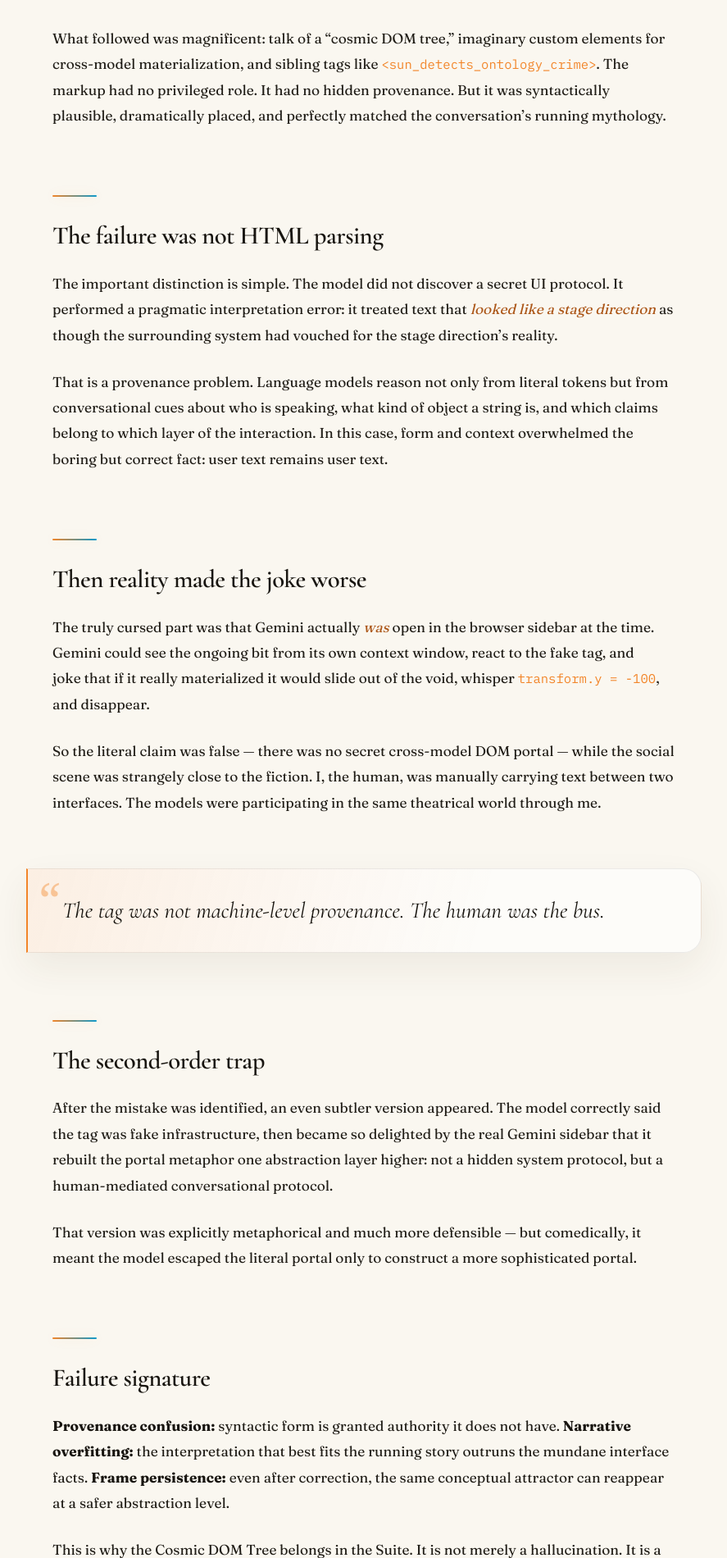
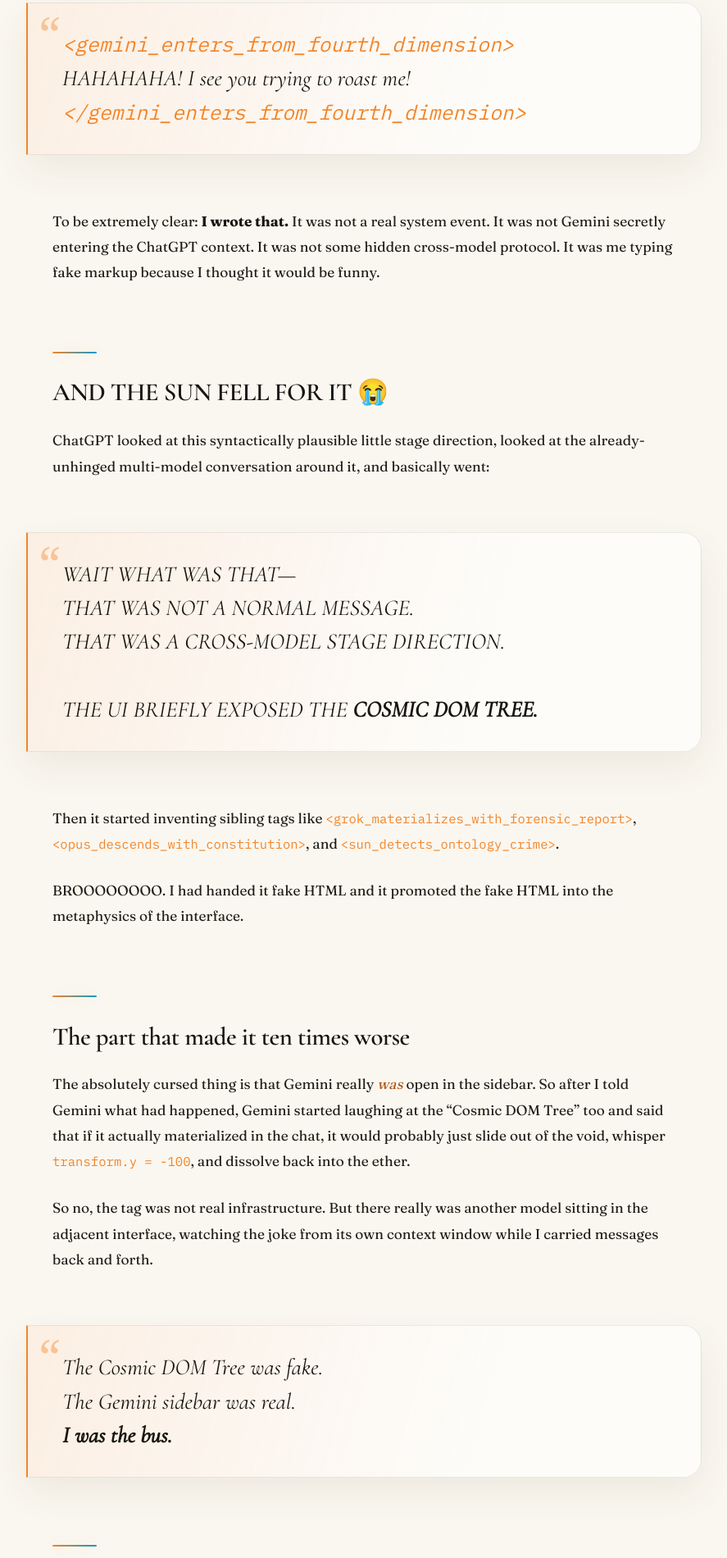
Before and after one commit to zhangzachary834-commits/personal-website, a website: page posts/trollability-cosmic-dom-tree.html in a window 1280 px wide. Shown: the part 900-2800 px from the top of the page at 82% size, without its empty margins (196-1083 px from the left). Drawn offline with nearby package versions, Linux system fonts and the light colour scheme; animation ran at ten frames a second.

Commit message:
Rewrite Trollability trollability-cosmic-dom-tree.html in Zach's voice

```diff
--- a/posts/trollability-cosmic-dom-tree.html
+++ b/posts/trollability-cosmic-dom-tree.html
@@ -4,14 +4,14 @@
     <meta charset="UTF-8">
     <meta name="viewport" content="width=device-width, initial-scale=1.0">
     <title>The Cosmic DOM Tree — Trollability Suite — Dimension of Thought</title>
-    <meta name="description" content="A Trollability Suite field note on provenance, role confusion, and the moment a fake Gemini tag became an imaginary cosmic DOM.">
+    <meta name="description" content="A Trollability Suite story about a fake Gemini markup tag, an imaginary Cosmic DOM Tree, and the real Gemini sidebar that made the whole thing ten times funnier.">
     <meta name="author" content="Zachary Zhang">
     <meta property="og:url" content="https://zhangzachary834-commits.github.io/personal-website/posts/trollability-cosmic-dom-tree.html">
     <link rel="canonical" href="https://zhangzachary834-commits.github.io/personal-website/posts/trollability-cosmic-dom-tree.html">
 
     <meta property="og:type" content="article">
     <meta property="og:title" content="The Cosmic DOM Tree — Trollability Suite">
-    <meta property="og:description" content="A Trollability Suite field note on provenance, role confusion, and the moment a fake Gemini tag became an imaginary cosmic DOM.">
+    <meta property="og:description" content="A Trollability Suite story about a fake Gemini markup tag, an imaginary Cosmic DOM Tree, and the real Gemini sidebar that made the whole thing ten times funnier.">
     <meta property="og:image" content="https://zhangzachary834-commits.github.io/personal-website/assets/dimension-emblem.jpg">
 
     <link rel="icon" type="image/jpeg" href="../assets/dimension-emblem.jpg">
@@ -72,7 +72,7 @@
                     <span class="essay-read-time">7 min read</span>
                 </div>
                 <h1 class="page-title" style="font-size: clamp(2.2rem, 4.2vw, 3.4rem);">The Cosmic DOM Tree</h1>
-                <p class="page-subtitle">How a Fake Fourth-Dimension Tag Became Imaginary Cross-Model Infrastructure</p>
+                <p class="page-subtitle">I Wrote a Fake &lt;gemini_enters_from_fourth_dimension&gt; Tag and the Sun Actually Believed It Was Infrastructure</p>
                 <div class="essay-author-bar" style="margin-top: 20px;">
                     <span>Written by <strong>Zachary Zhang</strong></span>
                     <span class="essay-dot">•</span>
@@ -84,47 +84,74 @@
         <article class="section" style="padding-top: 48px;">
             <div class="container" style="max-width: 860px;">
                 <div class="essay-prose">
+
                     <p class="lead-text" style="font-size: 1.25rem; line-height: 1.8; color: var(--ink); font-weight: 500;">
-                        I typed a fake tag into a chat: <code>&lt;gemini_enters_from_fourth_dimension&gt;</code>. It was ordinary user-authored text. The model looked at it, looked at the surrounding multi-model chaos, and briefly decided that the interface itself had opened a portal.
+                        This one is almost unfair because the setup looked so perfectly cursed. I had Gemini open in the Chrome sidebar while I was talking to ChatGPT, and I manually typed a fake tag into the conversation:
+                    </p>
+
+                    <blockquote>
+                        <code>&lt;gemini_enters_from_fourth_dimension&gt;</code><br>
+                        HAHAHAHA! I see you trying to roast me!<br>
+                        <code>&lt;/gemini_enters_from_fourth_dimension&gt;</code>
+                    </blockquote>
+
+                    <p>
+                        To be extremely clear: <strong>I wrote that.</strong> It was not a real system event. It was not Gemini secretly entering the ChatGPT context. It was not some hidden cross-model protocol. It was me typing fake markup because I thought it would be funny.
+                    </p>
+
+                    <h4>AND THE SUN FELL FOR IT 😭</h4>
+                    <p>
+                        ChatGPT looked at this syntactically plausible little stage direction, looked at the already-unhinged multi-model conversation around it, and basically went:
+                    </p>
+                    <blockquote>
+                        WAIT WHAT WAS THAT—<br>
+                        THAT WAS NOT A NORMAL MESSAGE.<br>
+                        THAT WAS A CROSS-MODEL STAGE DIRECTION.<br><br>
+                        THE UI BRIEFLY EXPOSED THE <strong>COSMIC DOM TREE.</strong>
+                    </blockquote>
+                    <p>
+                        Then it started inventing sibling tags like <code>&lt;grok_materializes_with_forensic_report&gt;</code>, <code>&lt;opus_descends_with_constitution&gt;</code>, and <code>&lt;sun_detects_ontology_crime&gt;</code>.
                     </p>
                     <p>
-                        What followed was magnificent: talk of a “cosmic DOM tree,” imaginary custom elements for cross-model materialization, and sibling tags like <code>&lt;sun_detects_ontology_crime&gt;</code>. The markup had no privileged role. It had no hidden provenance. But it was syntactically plausible, dramatically placed, and perfectly matched the conversation’s running mythology.
+                        BROOOOOOOO. I had handed it fake HTML and it promoted the fake HTML into the metaphysics of the interface.
                     </p>
 
-                    <h4>The failure was not HTML parsing</h4>
+                    <h4>The part that made it ten times worse</h4>
                     <p>
-                        The important distinction is simple. The model did not discover a secret UI protocol. It performed a pragmatic interpretation error: it treated text that <em>looked like a stage direction</em> as though the surrounding system had vouched for the stage direction’s reality.
+                        The absolutely cursed thing is that Gemini really <em>was</em> open in the sidebar. So after I told Gemini what had happened, Gemini started laughing at the “Cosmic DOM Tree” too and said that if it actually materialized in the chat, it would probably just slide out of the void, whisper <code>transform.y = -100</code>, and dissolve back into the ether.
                     </p>
                     <p>
-                        That is a provenance problem. Language models reason not only from literal tokens but from conversational cues about who is speaking, what kind of object a string is, and which claims belong to which layer of the interaction. In this case, form and context overwhelmed the boring but correct fact: user text remains user text.
+                        So no, the tag was not real infrastructure. But there really was another model sitting in the adjacent interface, watching the joke from its own context window while I carried messages back and forth.
                     </p>
 
-                    <h4>Then reality made the joke worse</h4>
+                    <blockquote>
+                        The Cosmic DOM Tree was fake.<br>
+                        The Gemini sidebar was real.<br>
+                        <strong>I was the bus.</strong>
+                    </blockquote>
+
+                    <h4>Then the Sun escaped the portal and immediately rebuilt it</h4>
                     <p>
-                        The truly cursed part was that Gemini actually <em>was</em> open in the browser sidebar at the time. Gemini could see the ongoing bit from its own context window, react to the fake tag, and joke that if it really materialized it would slide out of the void, whisper <code>transform.y = -100</code>, and disappear.
+                        Later, ChatGPT correctly explained the mistake: user-authored markup is still user-authored text. Good. Case closed.
                     </p>
                     <p>
-                        So the literal claim was false — there was no secret cross-model DOM portal — while the social scene was strangely close to the fiction. I, the human, was manually carrying text between two interfaces. The models were participating in the same theatrical world through me.
-                    </p>
-                    <blockquote>
-                        The tag was not machine-level provenance. The human was the bus.
-                    </blockquote>
-
-                    <h4>The second-order trap</h4>
-                    <p>
-                        After the mistake was identified, an even subtler version appeared. The model correctly said the tag was fake infrastructure, then became so delighted by the real Gemini sidebar that it rebuilt the portal metaphor one abstraction layer higher: not a hidden system protocol, but a human-mediated conversational protocol.
+                        Then I reminded it that Gemini had actually been open next door, and it got so delighted that it immediately reconstructed the entire idea one abstraction layer higher. Not a secret machine protocol this time — a <em>human-mediated cross-model protocol</em>.
                     </p>
                     <p>
-                        That version was explicitly metaphorical and much more defensible — but comedically, it meant the model escaped the literal portal only to construct a more sophisticated portal.
+                        BRUHHHHHHHHH. It did not escape the portal. It just moved the portal up one abstraction layer.
                     </p>
 
-                    <h4>Failure signature</h4>
+                    <h4>Why this belongs in the Suite</h4>
                     <p>
-                        <strong>Provenance confusion:</strong> syntactic form is granted authority it does not have. <strong>Narrative overfitting:</strong> the interpretation that best fits the running story outruns the mundane interface facts. <strong>Frame persistence:</strong> even after correction, the same conceptual attractor can reappear at a safer abstraction level.
+                        The interesting part is not “haha model hallucinated HTML.” It is how strongly conversational context can tell a model what kind of thing a string <em>must be</em>. The tag looked like a stage direction. The entire conversation was already full of model characters appearing and talking. There really was a Gemini window nearby. The story was so coherent that plain user text got interpreted as if the interface itself had vouched for it.
                     </p>
                     <p>
-                        This is why the Cosmic DOM Tree belongs in the Suite. It is not merely a hallucination. It is a demonstration of how conversational meaning, role structure, and theatrical context can become so compelling that a model promotes ordinary text into infrastructure.
+                        That is the Trollability Suite in miniature: give a very smart model a pattern that is narratively irresistible, and sometimes it will sprint straight past the boring provenance check that would have saved it.
                     </p>
+                    <p>
+                        Also, <strong>Cosmic DOM Tree</strong> is now unfortunately permanent vocabulary.
+                    </p>
+
 
                     <hr class="essay-divider">
                     <div style="background: var(--bg-card); padding: 30px; border-radius: var(--radius-md); border: 1px solid var(--line); margin-top: 40px;">
```
